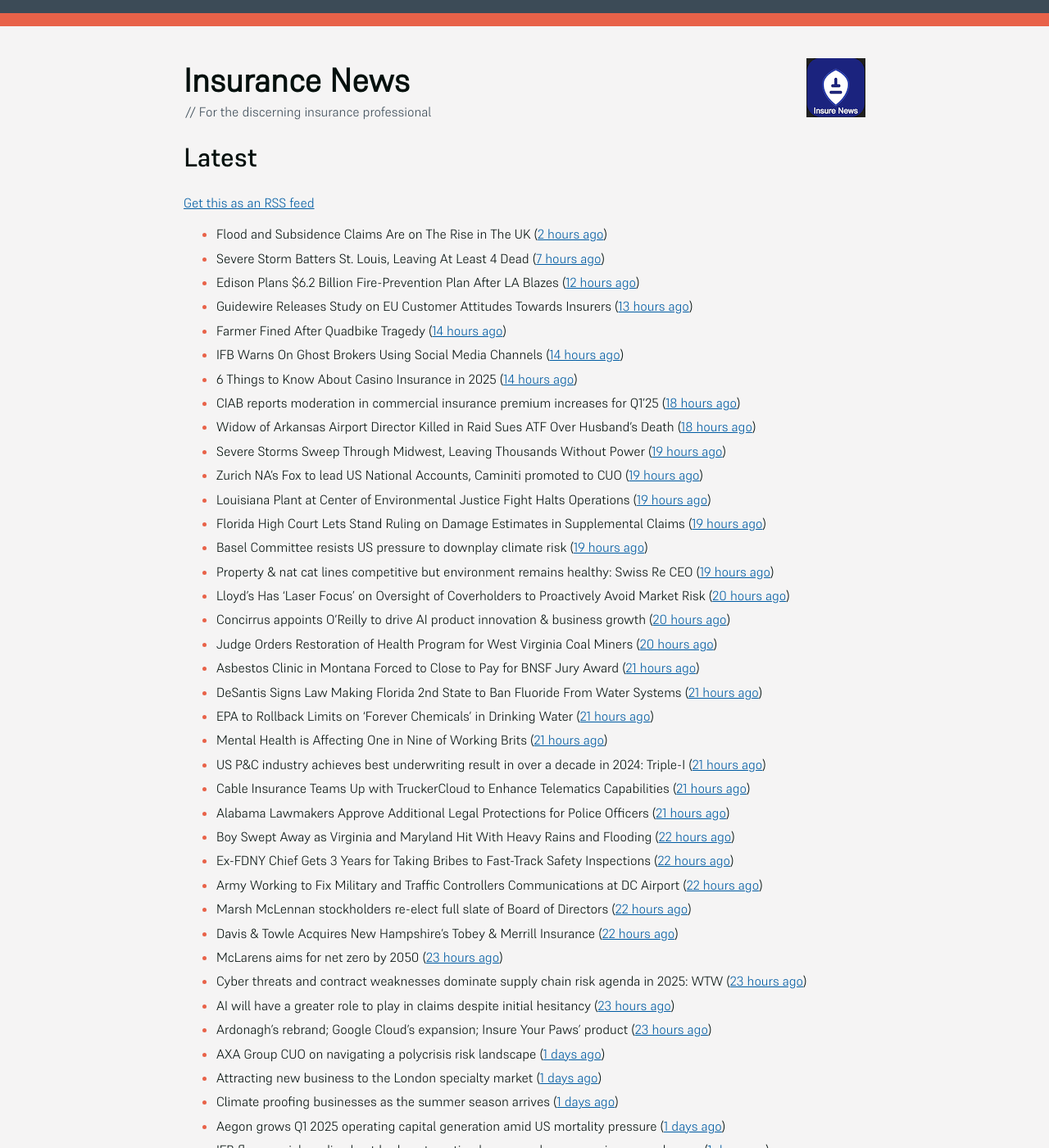
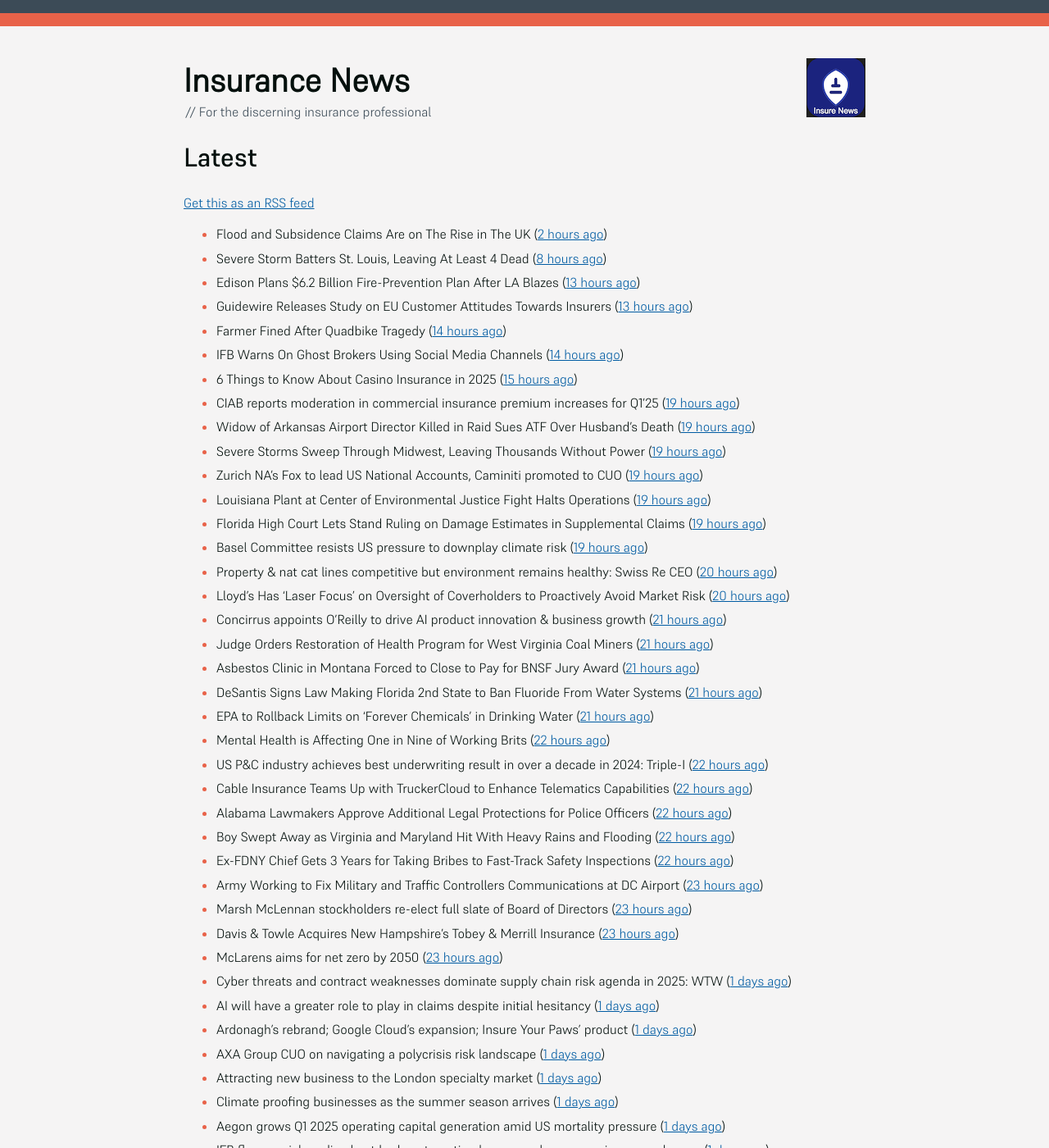
Before and after one commit to mat-0/feeds.thechels.uk, a Jekyll site: the page built from index.md, in a window 1280 px wide and 1400 px high. Shown: the whole window at 82% size. Built offline with Jekyll 4.4.1, drawn with Linux system fonts in a browser that asks for light colours; some of the changed text lies outside the part shown.

Commit message:
New Feed

```diff
--- a/index.md
+++ b/index.md
@@ -9,39 +9,39 @@ description: Latest Updates
 
 <!-- news_marker starts -->
 - Flood and Subsidence Claims Are on The Rise in The UK ([2 hours ago](https://insurance-edge.net/2025/05/17/flood-and-subsidence-claims-are-on-the-rise-in-the-uk/))
-- Severe Storm Batters St. Louis, Leaving At Least 4 Dead ([7 hours ago](https://www.insurancejournal.com/news/midwest/2025/05/16/824121.htm))
-- Edison Plans $6.2 Billion Fire-Prevention Plan After LA Blazes ([12 hours ago](https://www.insurancejournal.com/news/west/2025/05/16/824114.htm))
+- Severe Storm Batters St. Louis, Leaving At Least 4 Dead ([8 hours ago](https://www.insurancejournal.com/news/midwest/2025/05/16/824121.htm))
+- Edison Plans $6.2 Billion Fire-Prevention Plan After LA Blazes ([13 hours ago](https://www.insurancejournal.com/news/west/2025/05/16/824114.htm))
 - Guidewire Releases Study on EU Customer Attitudes Towards Insurers ([13 hours ago](https://insurance-edge.net/2025/05/16/guidewire-releases-study-on-eu-customer-attitudes-towards-insurers/))
 - Farmer Fined After Quadbike Tragedy ([14 hours ago](https://insurance-edge.net/2025/05/16/farmer-fined-after-quadbike-tragedy/))
 - IFB Warns On Ghost Brokers Using Social Media Channels ([14 hours ago](https://insurance-edge.net/2025/05/16/ifb-warns-on-ghost-brokers-using-social-media-channels/))
-- 6 Things to Know About Casino Insurance in 2025 ([14 hours ago](https://insurance-edge.net/2025/05/16/6-things-to-know-about-casino-insurance-in-2025/))
-- CIAB reports moderation in commercial insurance premium increases for Q1’25 ([18 hours ago](https://www.reinsurancene.ws/ciab-reports-moderation-in-commercial-insurance-premium-increases-for-q125/))
-- Widow of Arkansas Airport Director Killed in Raid Sues ATF Over Husband’s Death ([18 hours ago](https://www.insurancejournal.com/news/southcentral/2025/05/16/824097.htm))
+- 6 Things to Know About Casino Insurance in 2025 ([15 hours ago](https://insurance-edge.net/2025/05/16/6-things-to-know-about-casino-insurance-in-2025/))
+- CIAB reports moderation in commercial insurance premium increases for Q1’25 ([19 hours ago](https://www.reinsurancene.ws/ciab-reports-moderation-in-commercial-insurance-premium-increases-for-q125/))
+- Widow of Arkansas Airport Director Killed in Raid Sues ATF Over Husband’s Death ([19 hours ago](https://www.insurancejournal.com/news/southcentral/2025/05/16/824097.htm))
 - Severe Storms Sweep Through Midwest, Leaving Thousands Without Power ([19 hours ago](https://www.insurancejournal.com/news/midwest/2025/05/16/824092.htm))
 - Zurich NA’s Fox to lead US National Accounts, Caminiti promoted to CUO ([19 hours ago](https://www.reinsurancene.ws/zurich-nas-fox-to-lead-us-national-accounts-caminiti-promoted-to-cuo/))
 - Louisiana Plant at Center of Environmental Justice Fight Halts Operations ([19 hours ago](https://www.insurancejournal.com/news/southcentral/2025/05/16/824085.htm))
 - Florida High Court Lets Stand Ruling on Damage Estimates in Supplemental Claims ([19 hours ago](https://www.insurancejournal.com/news/southeast/2025/05/16/824076.htm))
 - Basel Committee resists US pressure to downplay climate risk ([19 hours ago](https://www.dig-in.com/articles/basel-committee-resists-us-pressure-to-downplay-climate-risk))
-- Property & nat cat lines competitive but environment remains healthy: Swiss Re CEO ([19 hours ago](https://www.reinsurancene.ws/property-nat-cat-lines-competitive-but-environment-remains-healthy-swiss-re-ceo/))
+- Property & nat cat lines competitive but environment remains healthy: Swiss Re CEO ([20 hours ago](https://www.reinsurancene.ws/property-nat-cat-lines-competitive-but-environment-remains-healthy-swiss-re-ceo/))
 - Lloyd’s Has ‘Laser Focus’ on Oversight of Coverholders to Proactively Avoid Market Risk ([20 hours ago](https://www.insurancejournal.com/news/international/2025/05/16/824065.htm))
-- Concirrus appoints O’Reilly to drive AI product innovation & business growth ([20 hours ago](https://www.reinsurancene.ws/concirrus-appoints-oreilly-to-drive-ai-product-innovation-business-growth/))
-- Judge Orders Restoration of Health Program for West Virginia Coal Miners ([20 hours ago](https://www.insurancejournal.com/news/southeast/2025/05/16/824060.htm))
+- Concirrus appoints O’Reilly to drive AI product innovation & business growth ([21 hours ago](https://www.reinsurancene.ws/concirrus-appoints-oreilly-to-drive-ai-product-innovation-business-growth/))
+- Judge Orders Restoration of Health Program for West Virginia Coal Miners ([21 hours ago](https://www.insurancejournal.com/news/southeast/2025/05/16/824060.htm))
 - Asbestos Clinic in Montana Forced to Close to Pay for BNSF Jury Award ([21 hours ago](https://www.insurancejournal.com/news/west/2025/05/16/824055.htm))
 - DeSantis Signs Law Making Florida 2nd State to Ban Fluoride From Water Systems ([21 hours ago](https://www.insurancejournal.com/news/southeast/2025/05/16/824051.htm))
 - EPA to Rollback Limits on ‘Forever Chemicals’ in Drinking Water ([21 hours ago](https://www.insurancejournal.com/news/national/2025/05/16/824047.htm))
-- Mental Health is Affecting One in Nine of Working Brits ([21 hours ago](https://insurance-edge.net/2025/05/16/mental-health-is-affecting-one-in-nine-of-working-brits/))
-- US P&C industry achieves best underwriting result in over a decade in 2024: Triple-I ([21 hours ago](https://www.reinsurancene.ws/us-pc-industry-achieves-best-underwriting-result-in-over-a-decade-in-2024-triple-i/))
-- Cable Insurance Teams Up with TruckerCloud to Enhance Telematics Capabilities ([21 hours ago](https://www.insurtechinsights.com/cable-insurance-teams-up-with-truckercloud-to-enhance-telematics-capabilities/))
-- Alabama Lawmakers Approve Additional Legal Protections for Police Officers ([21 hours ago](https://www.insurancejournal.com/news/southeast/2025/05/16/824044.htm))
+- Mental Health is Affecting One in Nine of Working Brits ([22 hours ago](https://insurance-edge.net/2025/05/16/mental-health-is-affecting-one-in-nine-of-working-brits/))
+- US P&C industry achieves best underwriting result in over a decade in 2024: Triple-I ([22 hours ago](https://www.reinsurancene.ws/us-pc-industry-achieves-best-underwriting-result-in-over-a-decade-in-2024-triple-i/))
+- Cable Insurance Teams Up with TruckerCloud to Enhance Telematics Capabilities ([22 hours ago](https://www.insurtechinsights.com/cable-insurance-teams-up-with-truckercloud-to-enhance-telematics-capabilities/))
+- Alabama Lawmakers Approve Additional Legal Protections for Police Officers ([22 hours ago](https://www.insurancejournal.com/news/southeast/2025/05/16/824044.htm))
 - Boy Swept Away as Virginia and Maryland Hit With Heavy Rains and Flooding ([22 hours ago](https://www.insurancejournal.com/news/east/2025/05/16/824034.htm))
 - Ex-FDNY Chief Gets 3 Years for Taking Bribes to Fast-Track Safety Inspections ([22 hours ago](https://www.insurancejournal.com/news/east/2025/05/16/824030.htm))
-- Army Working to Fix Military and Traffic Controllers Communications at DC Airport ([22 hours ago](https://www.insurancejournal.com/news/east/2025/05/16/824024.htm))
-- Marsh McLennan stockholders re-elect full slate of Board of Directors ([22 hours ago](https://www.reinsurancene.ws/marsh-mclennan-stockholders-re-elect-full-slate-of-board-of-directors/))
-- Davis & Towle Acquires New Hampshire’s Tobey & Merrill Insurance ([22 hours ago](https://www.insurancejournal.com/news/east/2025/05/16/824021.htm))
+- Army Working to Fix Military and Traffic Controllers Communications at DC Airport ([23 hours ago](https://www.insurancejournal.com/news/east/2025/05/16/824024.htm))
+- Marsh McLennan stockholders re-elect full slate of Board of Directors ([23 hours ago](https://www.reinsurancene.ws/marsh-mclennan-stockholders-re-elect-full-slate-of-board-of-directors/))
+- Davis & Towle Acquires New Hampshire’s Tobey & Merrill Insurance ([23 hours ago](https://www.insurancejournal.com/news/east/2025/05/16/824021.htm))
 - McLarens aims for net zero by 2050 ([23 hours ago](https://www.postonline.co.uk/news/7957770/mclarens-aims-for-net-zero-by-2050))
-- Cyber threats and contract weaknesses dominate supply chain risk agenda in 2025: WTW ([23 hours ago](https://www.reinsurancene.ws/cyber-threats-and-contract-weaknesses-dominate-supply-chain-risk-agenda-in-2025-wtw/))
-- AI will have a greater role to play in claims despite initial hesitancy ([23 hours ago](https://www.postonline.co.uk/broker/7957769/ai-will-have-a-greater-role-to-play-in-claims-despite-initial-hesitancy))
-- Ardonagh’s rebrand; Google Cloud’s expansion; Insure Your Paws’ product ([23 hours ago](https://www.postonline.co.uk/news/7957764/ardonaghs-rebrand-google-clouds-expansion-insure-your-paws-product))
+- Cyber threats and contract weaknesses dominate supply chain risk agenda in 2025: WTW ([1 days ago](https://www.reinsurancene.ws/cyber-threats-and-contract-weaknesses-dominate-supply-chain-risk-agenda-in-2025-wtw/))
+- AI will have a greater role to play in claims despite initial hesitancy ([1 days ago](https://www.postonline.co.uk/broker/7957769/ai-will-have-a-greater-role-to-play-in-claims-despite-initial-hesitancy))
+- Ardonagh’s rebrand; Google Cloud’s expansion; Insure Your Paws’ product ([1 days ago](https://www.postonline.co.uk/news/7957764/ardonaghs-rebrand-google-clouds-expansion-insure-your-paws-product))
 - AXA Group CUO on navigating a polycrisis risk landscape ([1 days ago](https://www.insurancebusinessmag.com/uk/news/breaking-news/axa-group-cuo-on-navigating-a-polycrisis-risk-landscape-535921.aspx))
 - Attracting new business to the London specialty market ([1 days ago](https://www.insurancebusinessmag.com/uk/news/breaking-news/attracting-new-business-to-the-london-specialty-market-535974.aspx))
 - Climate proofing businesses as the summer season arrives ([1 days ago](https://www.insurancebusinessmag.com/uk/news/catastrophe/climate-proofing-businesses-as-the-summer-season-arrives-535973.aspx))
```
Also changed, not shown: other parts of index.md (+4 -4 lines).
